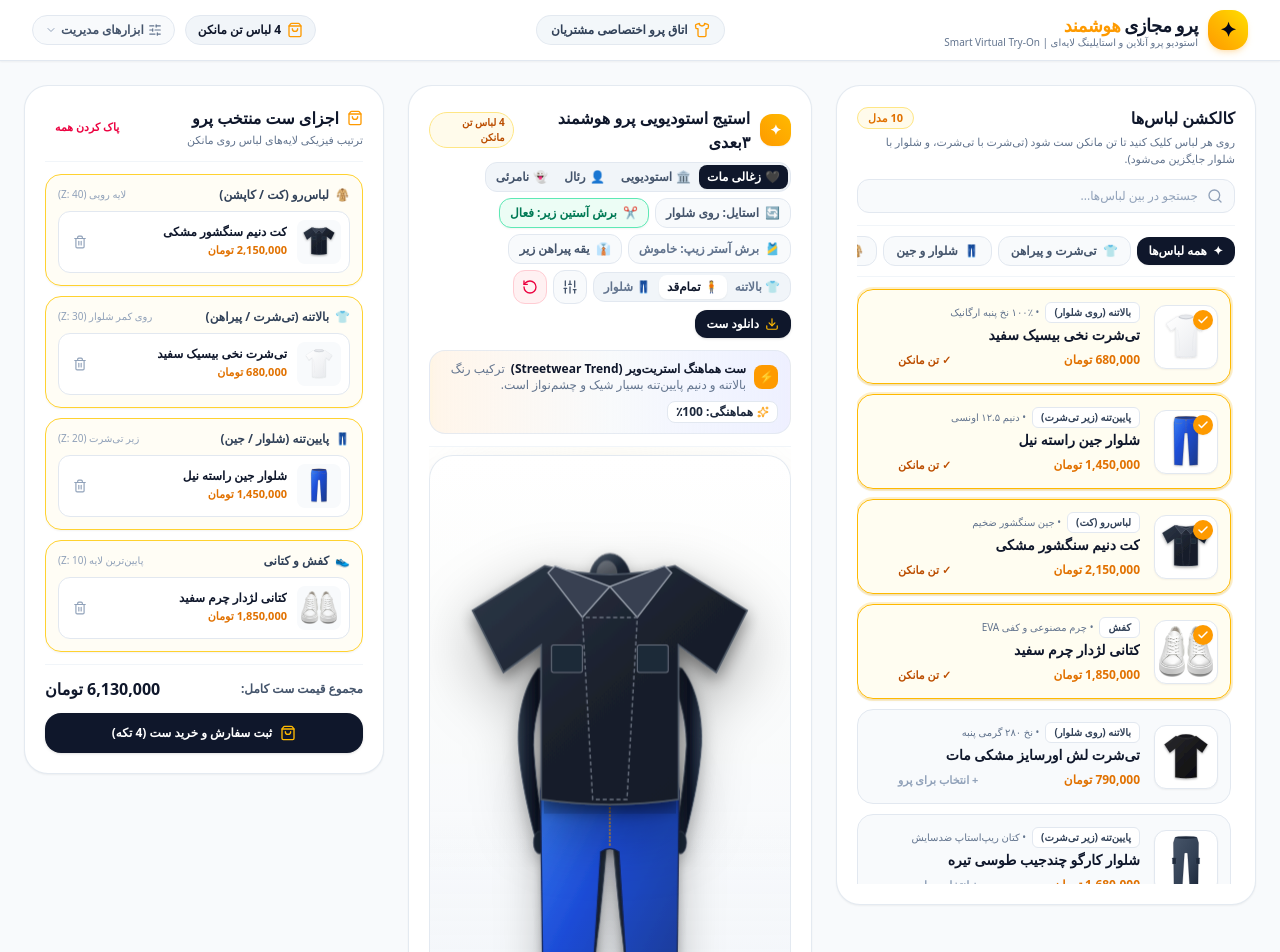
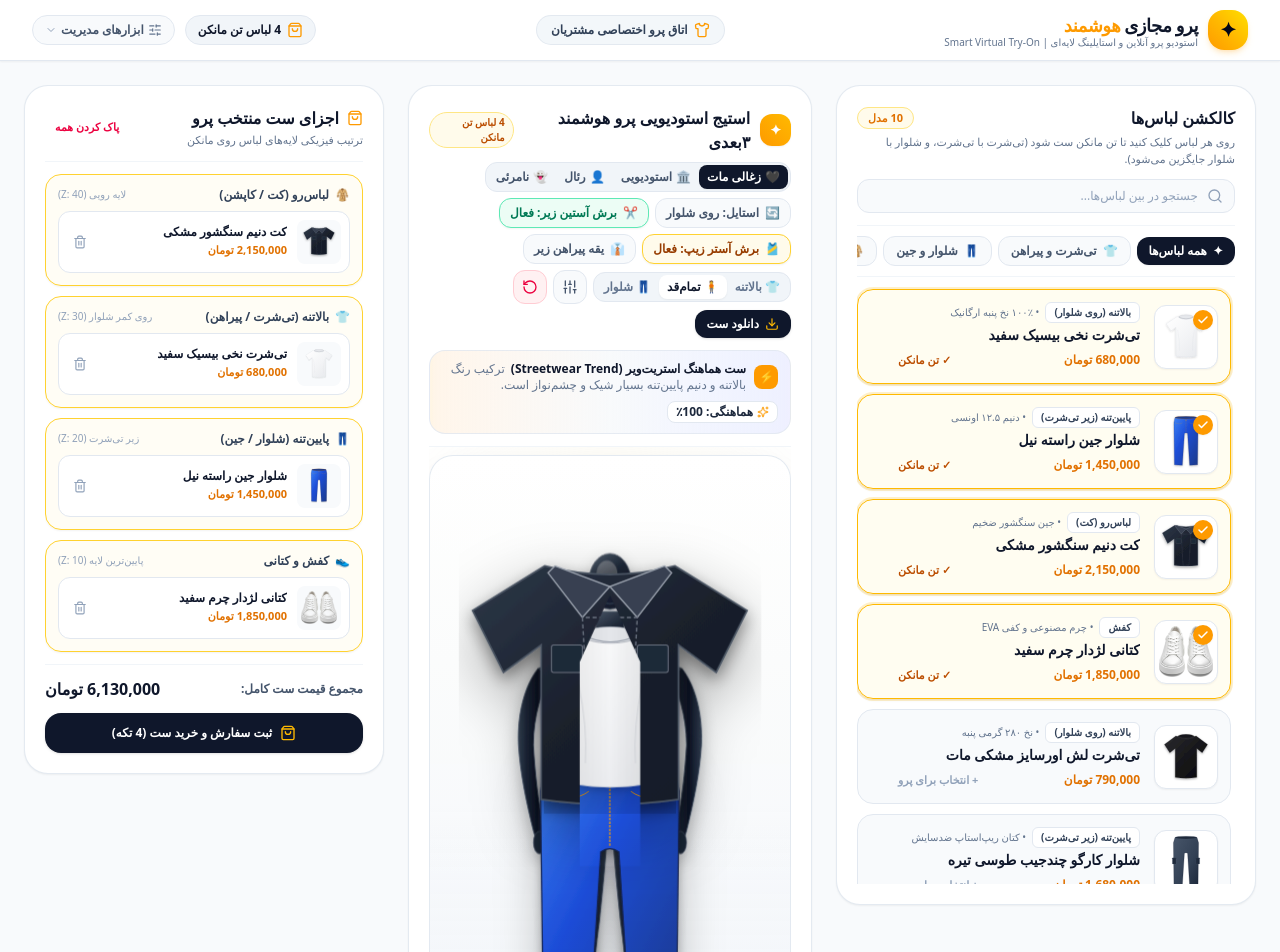
Before and after one commit to alifirooz84/ai-virtual-fitting-room, a React (Vite) app: page / in a window 1280 px wide. Shown: the top 952 px of the page. Built offline with nearby package versions, Linux system fonts and the light colour scheme; no server answers.

Commit message:
feat: autonomous outerwear layering auto-sync, V-shape reveal, and JSON layering behavior schema

```diff
--- a/src/components/MannequinStage.tsx
+++ b/src/components/MannequinStage.tsx
@@ -182,6 +182,23 @@ export const MannequinStage: React.FC<MannequinStageProps> = ({
       setOuterScale(rawScale);
     } else {
       setOuterScale(isLongCoat ? 1.05 : 1.02);
+    }
+
+    // Auto-harmonize layering behavior: trim inner sleeves and reveal chest void
+    if (outerItem) {
+      setIsSleeveTrimActive(true);
+      const specTrim = outerItem.spec?.layering_behavior?.inner_top_sleeve_trim_percent;
+      if (typeof specTrim === 'number') {
+        setSleeveTrimPercent(specTrim);
+      }
+      const revealsInner = outerItem.spec?.layering_behavior?.reveals_inner_top;
+      if (revealsInner !== false) {
+        setIsOuterVoidMaskActive(true);
+      }
+      const voidW = outerItem.spec?.layering_behavior?.chest_opening_width_percent;
+      if (typeof voidW === 'number') {
+        setOuterVoidWidthPercent(voidW);
+      }
     }
   }, [outerItem?.id]);
 
--- a/src/data/aiPromptGuide.ts
+++ b/src/data/aiPromptGuide.ts
@@ -269,6 +269,12 @@ export function normalizeGarmentAiSpec(inputJson: any, fallbackName: string = '
       scale: customScale,
       z_index: customZIndex,
     },
+    layering_behavior: slot === 'slot_outer' ? {
+      is_open_front: json.layering_behavior?.is_open_front ?? true,
+      reveals_inner_top: json.layering_behavior?.reveals_inner_top ?? true,
+      inner_top_sleeve_trim_percent: json.layering_behavior?.inner_top_sleeve_trim_percent ?? 18,
+      chest_opening_width_percent: json.layering_behavior?.chest_opening_width_percent ?? 20,
+    } : undefined,
     replacement_rules: {
       replaces_slot: slot,
       compatible_slots: ['slot_top', 'slot_bottom', 'slot_outer', 'slot_shoes'].filter(s => s !== slot) as GarmentSlot[],
--- a/src/types/clothing.ts
+++ b/src/types/clothing.ts
@@ -25,6 +25,12 @@ export interface GarmentAiSpec {
   slot: GarmentSlot;
   layer_level?: LayerLevel;
   placement: GarmentPlacement;
+  layering_behavior?: {
+    is_open_front?: boolean;
+    reveals_inner_top?: boolean;
+    inner_top_sleeve_trim_percent?: number;
+    chest_opening_width_percent?: number;
+  };
   replacement_rules: {
     replaces_slot: GarmentSlot;
     compatible_slots: GarmentSlot[];
```
Also changed, not shown: 5 other files (tests, documents, lock files or other folders).
